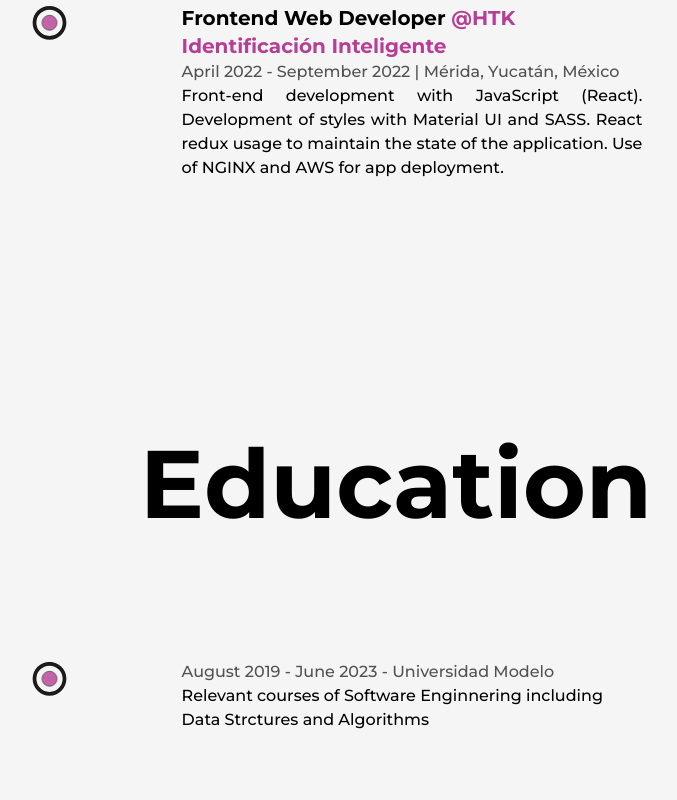
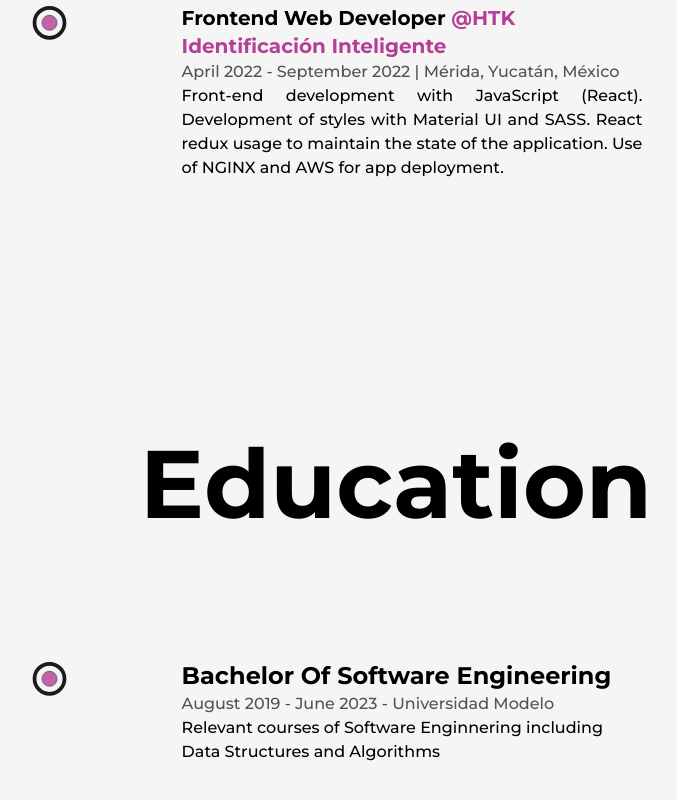
Before and after one commit to jirenuki-69/portfolio, a Next.js app: page /about in a window 1280 px wide. Shown: the part 3176-3976 px from the top of the page, without its empty margins (244-921 px from the left). Built offline with nearby package versions, Linux system fonts and the light colour scheme.

Commit message:
Fixing name is not defined

```diff
--- a/src/components/Education.js
+++ b/src/components/Education.js
@@ -17,7 +17,7 @@ const Details = ({ type, time, place, info }) => {
         transition={{ duration: 0.5, type: 'spring' }}
       >
         <h3 className="capitalize font-bold text-2xl sm:text-xl xs:text-lg">
-          {name}
+          {type}
         </h3>
         <span className="capitalize font-medium text-dark/75 dark:text-light/75 xs:text-sm">
           {time} - {place}
@@ -50,7 +50,7 @@ const Education = () => {
             type="Bachelor Of Software Engineering"
             time="August 2019 - June 2023"
             place="Universidad Modelo"
-            info="Relevant courses of Software Enginnering including Data Strctures and Algorithms"
+            info="Relevant courses of Software Enginnering including Data Structures and Algorithms"
           />
         </ul>
       </div>
```
